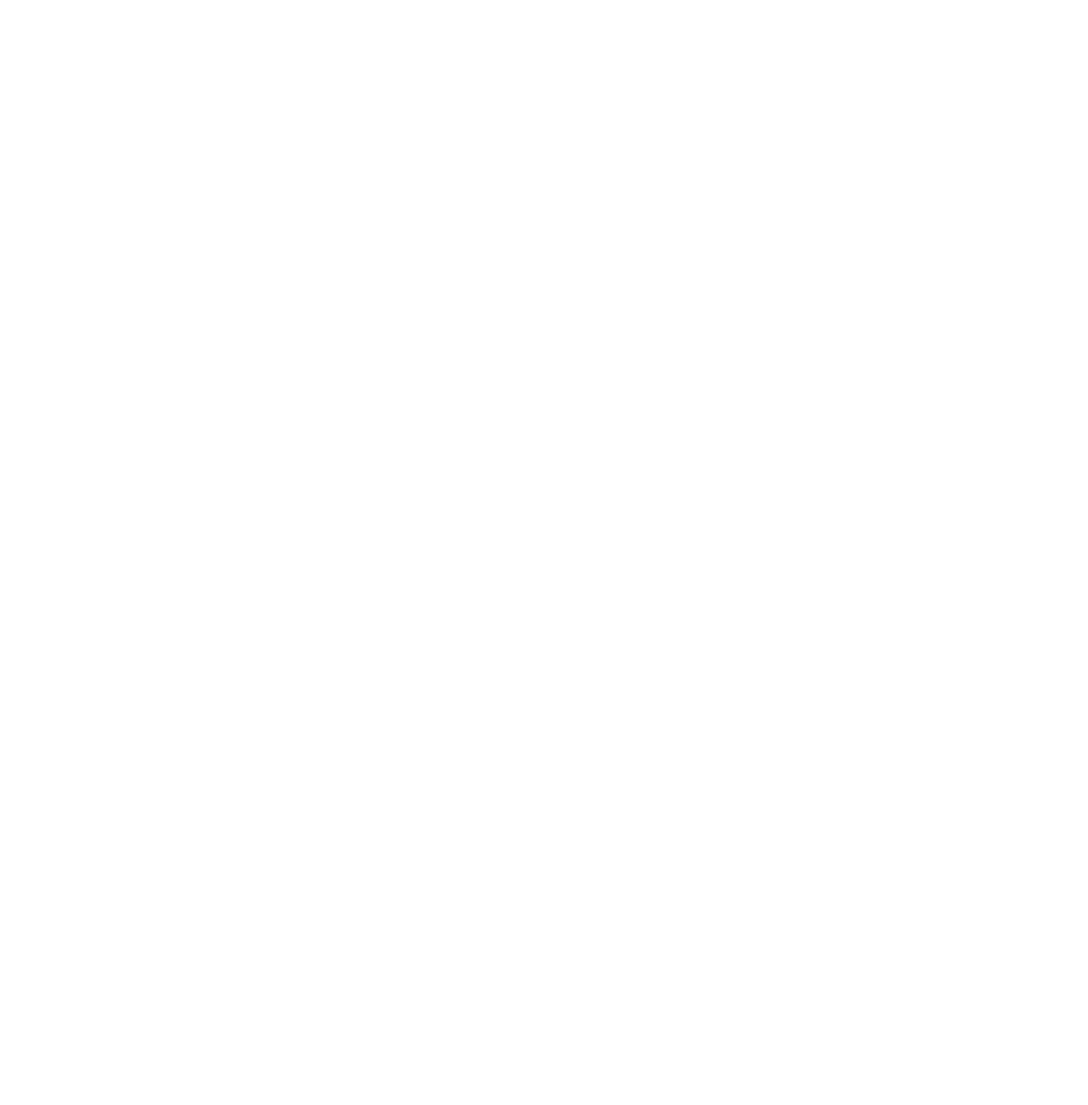
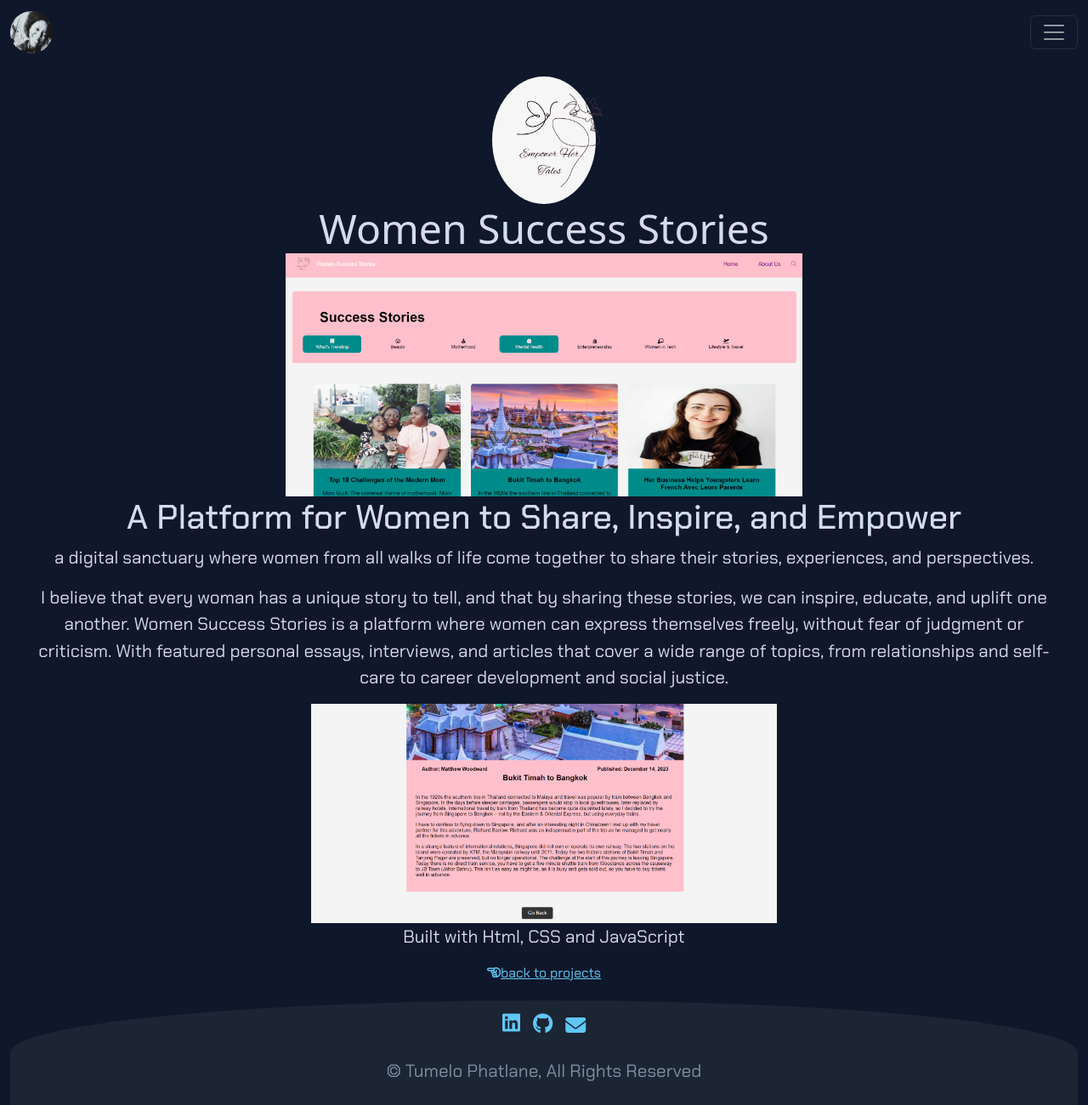
Before and after one commit to jvn310/MyPortfolio, a plain HTML site: page stories.html in a window 1280 px wide. Shown: the whole page at 85% size. Before the commit the page ends 800 px from the top, so only its background shows below. Drawn offline with nearby package versions, Linux system fonts and the light colour scheme; a web font is replaced by a local one.

Commit message:
added content

```diff
--- a/src/styling/app.css
+++ b/src/styling/app.css
@@ -291,8 +291,21 @@ hr {
     width: 100%;
 }
 
-#racegear-logo {
+#racegear-logo,
+#stories-logo {
     height: 150px;
+}
+
+.bg {
+    background-color: #f6f6f6;
+    width: 10%;
+    justify-content: center;
+    margin: auto;
+    border-radius: 50%;
+}
+
+#blog {
+    width: 45%;
 }
 
 .about-project .project-card {
--- a/stories.html
+++ b/stories.html
@@ -3,9 +3,79 @@
 <head>
     <meta charset="UTF-8">
     <meta name="viewport" content="width=device-width, initial-scale=1.0">
+    <link href="https://fonts.googleapis.com/css2?family=Chakra+Petch:ital,wght@0,300;0,400;0,500;0,600;0,700;1,300;1,400;1,500;1,600;1,700&family=Playwrite+NG+Modern:wght@100..400&display=swap"
+    rel="stylesheet">
+    <script src="https://kit.fontawesome.com/77cc4812f3.js" crossorigin="anonymous"></script>
+    <link href="https://cdn.jsdelivr.net/npm/bootstrap@5.3.3/dist/css/bootstrap.min.css" rel="stylesheet" integrity="sha384-QWTKZyjpPEjISv5WaRU9OFeRpok6YctnYmDr5pNlyT2bRjXh0JMhjY6hW+ALEwIH" crossorigin="anonymous">
+
+       <link rel="stylesheet" href="src/styling/app.css">
     <title>Women Success Stories</title>
 </head>
 <body>
+    <div class="container-fluid">
+        <!--Navigation Bar-->
+        <nav class="navbar navbar-dark fixed-top">
+            <div class="container-fluid">
+              <a class="navbar-brand" href="index.html"><img src="src/images/ly.png" alt="logo" width="50" height="50"></a>
+              <button class="navbar-toggler" type="button" data-bs-toggle="offcanvas" data-bs-target="#offcanvasDarkNavbar" aria-controls="offcanvasDarkNavbar" aria-label="Toggle navigation">
+                <span class="navbar-toggler-icon"></span>
+              </button>
+              <div class="offcanvas offcanvas-end text-bg-dark" tabindex="-1" id="offcanvasDarkNavbar" aria-labelledby="offcanvasDarkNavbarLabel">
+                <div class="offcanvas-header">
+                  <h5 class="offcanvas-title" id="offcanvasDarkNavbarLabel"><img src="src/images/ly.png" alt="logo" width="50" height="50"></h5>
+                  <button type="button" class="btn-close btn-close-white" data-bs-dismiss="offcanvas" aria-label="Close"></button>
+                </div>
+                <div class="offcanvas-body">
+                  <ul class="navbar-nav justify-content-end flex-grow-1 pe-3">
+                    <li class="nav-item">
+                      <a class="nav-link active" aria-current="page" href="about.html">About</a>
+                    </li>
+
+                    <li class="nav-item">
+                        <a class="nav-link" href="projects.html">Projects</a>
+                      </li>
+                      <li class="nav-item">
+                        <a class="nav-link" href="resume.html">Resume</a>
+                      </li>
+                      <li class="nav-item">
+                        <a class="nav-link" href="#">Contact</a>
+                      </li>
+                  </ul>
+                </div>
+              </div>
+            </div>
+          </nav>
+          <!--Navigation Bar end-->
+    <div class="about-project">
+        <div class="bg">
+    <img src="src/images/logo2.png" alt="racegear logo" id="stories-logo" class="fluid">
+</div>
+    <h1>Women Success Stories</h1>
+    <img src="src/images/success.png" alt="stories home page" id="racegear-home" class="fluid">
+    <h3> A Platform for Women to Share, Inspire, and Empower</h3>
+    <p>a digital sanctuary where women from all walks of life come together to share their stories, experiences, and perspectives. </p>
+    <p>I believe that every woman has a unique story to tell, and that by sharing these stories, we can inspire, educate, and uplift one another.
+        Women Success Stories is a platform where women can express themselves freely, without fear of judgment or criticism. With featured personal essays, interviews, and articles that cover a wide range of topics, from relationships and self-care to career development and social justice.
+    </p>
+ <img src="src/images/blog.png" alt="project image" class="fluid" id="blog">
+ <p>Built with Html, CSS and JavaScript</p>
+    <a href="projects.html"><i class="fa-regular fa-hand-point-left"></i>back to projects</a>
+    </div>
+
+          <footer>
+            <div class="footer-links">
+                <ul>
+                    <li><a href="https://www.linkedin.com/in/n-j-tumelo-phatlane-511116263/"><i class="fa-brands fa-linkedin"></i></a></li>
+                    <li><a href="https://github.com/jvn310"><i class="fa-brands fa-github"></i></a></li>
+                    <li><a href="mailto:tumelophatlane0410@gmail.com"><i class="fa-solid fa-envelope"></a></i></li>
+                </ul>
+            </div>
+            <div class="copywrite">
+                <p>&copy; Tumelo Phatlane, All Rights Reserved</p>
+            </div>
+        </footer>
+    </div>
+        <script src="https://cdn.jsdelivr.net/npm/bootstrap@5.3.3/dist/js/bootstrap.bundle.min.js" integrity="sha384-YvpcrYf0tY3lHB60NNkmXc5s9fDVZLESaAA55NDzOxhy9GkcIdslK1eN7N6jIeHz" crossorigin="anonymous"></script>
 
 </body>
 </html>
```
